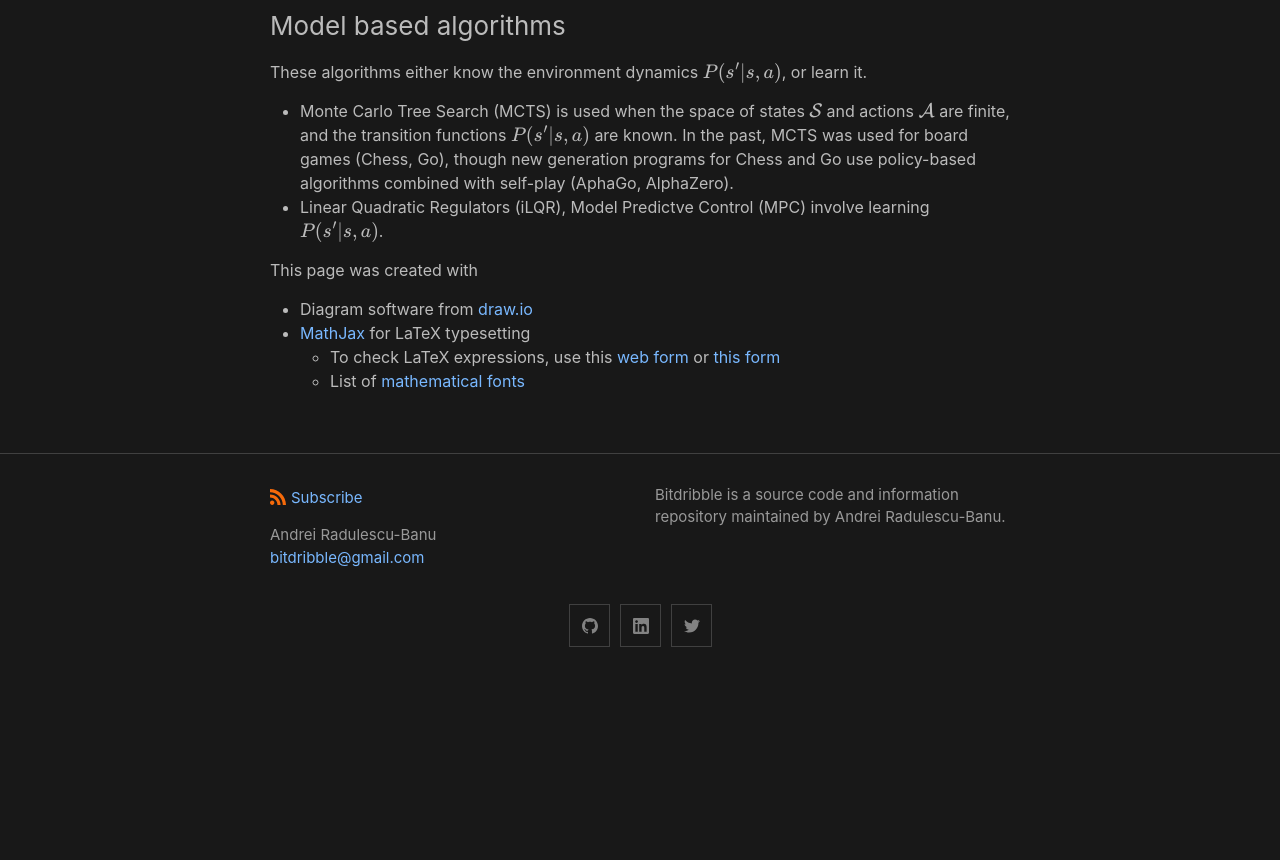
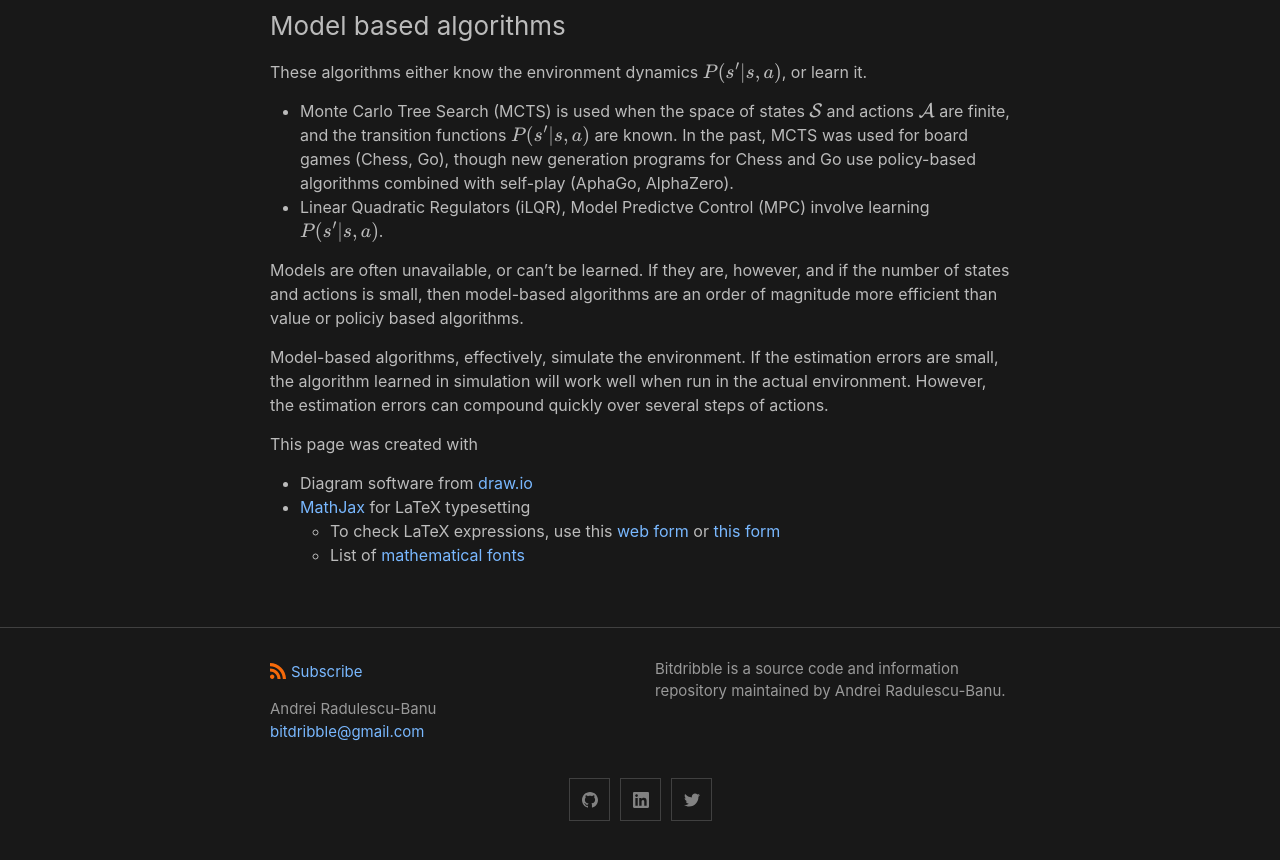
Before and after one commit to analytiq-hub/sigagent.github.io, a Jekyll site: the page built from machine_learning/_posts/2021-01-22-reinforce.md, in a window 1280 px wide and 900 px high, scrolled down 7534 px. Shown: the top 860 px of the window. Built offline with Jekyll 4.4.1, drawn with Linux system fonts in a browser that asks for light colours; formulas are drawn with MathJax 3; a script that is not in the unit is left out.

Commit message:
*** empty log message ***

```diff
--- a/machine_learning/_posts/2021-01-22-reinforce.md
+++ b/machine_learning/_posts/2021-01-22-reinforce.md
@@ -266,6 +266,11 @@ These algorithms either know the environment dynamics $$P(s' \vert s, a)$$, or l
 - Monte Carlo Tree Search (MCTS) is used when the space of states $$\mathcal{S}$$ and actions $$\mathcal{A}$$ are finite, and the transition functions $$P(s' \vert s, a)$$ are known. In the past, MCTS was used for board games (Chess, Go), though new generation programs for Chess and Go use policy-based algorithms combined with self-play (AphaGo, AlphaZero).
 - Linear Quadratic Regulators (iLQR), Model Predictve Control (MPC) involve learning $$P(s' \vert s, a)$$.
 
+Models are often unavailable, or can't be learned. If they are, however, and if the number of states and actions is small, then model-based algorithms are an order of magnitude more efficient than value or policiy based algorithms.
+
+Model-based algorithms, effectively, simulate the environment. If the estimation errors are small, the algorithm learned in simulation will work well when run in the actual environment. However, the estimation errors can compound quickly over several steps of actions.
+
+
 This page was created with
 * Diagram software from [draw.io](https://draw.io)
 * [MathJax](http://sgeos.github.io/github/jekyll/2016/08/21/adding_mathjax_to_a_jekyll_github_pages_blog.html) for LaTeX typesetting
```
